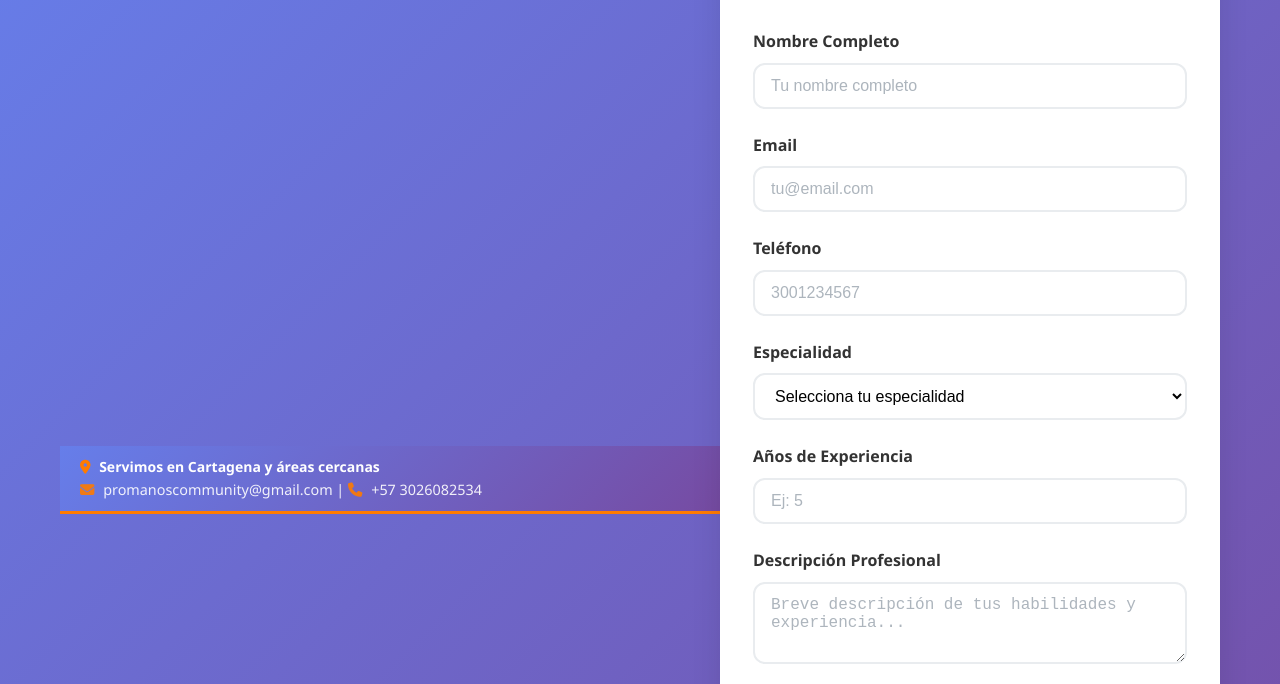
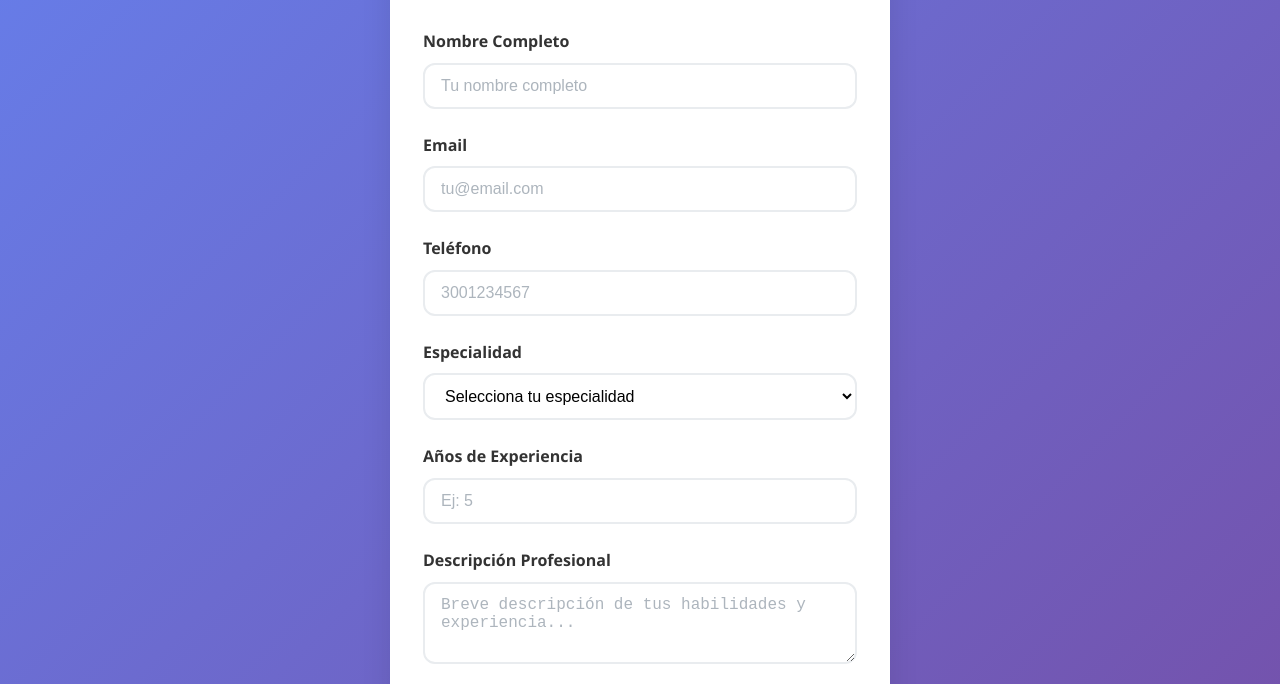
Before and after one commit to SamuelVerbel/ProManos, a website: page views/trabajador/registro.html in a window 1280 px wide. Shown: the part 116-800 px from the top of the page. Drawn offline with Linux system fonts and the light colour scheme.

Commit message:
casi la vuelvo a cagar por pendejo

```diff
--- a/views/trabajador/registro.html
+++ b/views/trabajador/registro.html
@@ -10,21 +10,6 @@
 </head>
 <body>
     <div class="container" style="min-height: 100vh; display: flex; align-items: center; justify-content: center;">
-        <!-- Banner de Location -->
-        <div class="location-contact-banner">
-            <div class="container">
-                <div>
-                    <i class="fas fa-map-marker-alt"></i>
-                    <strong>Servimos en Cartagena y áreas cercanas</strong>
-                </div>
-                <div class="contact-info">
-                    <i class="fas fa-envelope"></i> promanoscommunity@gmail.com |
-                    <i class="fas fa-phone"></i> +57 3026082534
-                </div>
-            </div>
-        </div>
-        <!-- Fin del Banner de Location -->
-
         <div class="card" style="max-width: 500px; width: 100%;">
             <div class="text-center mb-3">
                 <h2><i class="fas fa-hard-hat"></i> Registro Trabajador</h2>
```
Also changed, not shown: index.html (+3 -3 lines).
